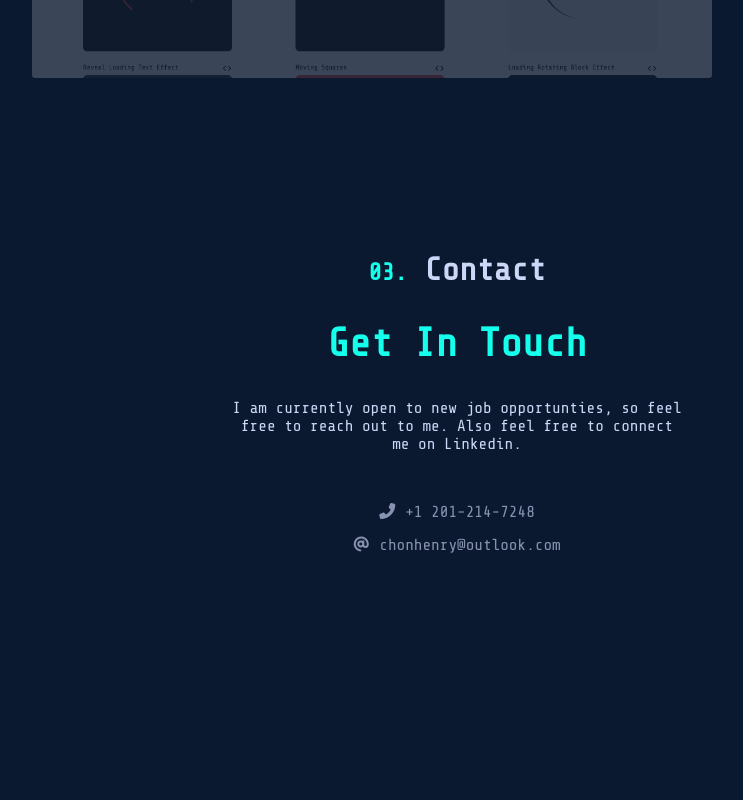
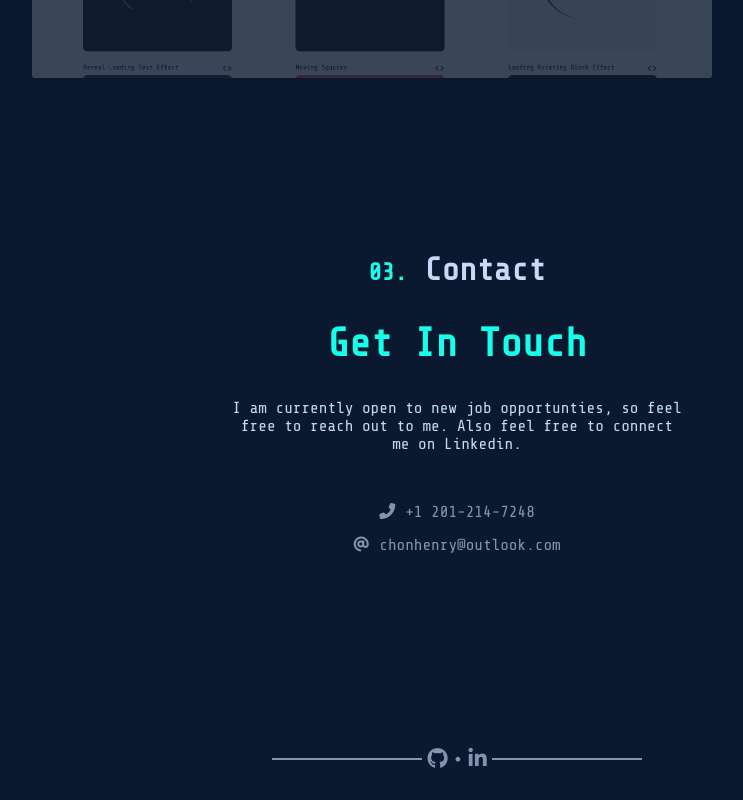
Before and after one commit to chonhenry/henry-portfolio, a React (Create React App) app: page / in a window 1280 px wide. Shown: the part 2486-3286 px from the top of the page, without its empty margins (183-926 px from the left). Before the commit the page ends 3205 px from the top, so only its background shows below. Built offline with nearby package versions, Linux system fonts and the light colour scheme.

Commit message:
added footer

```diff
--- a/src/App.js
+++ b/src/App.js
@@ -4,6 +4,7 @@ import About from "./components/About";
 import Experience from "./components/Experience";
 import Project from "./components/Project";
 import Contact from "./components/Contact";
+import Footer from "./components/Footer";
 import { projects } from "./assets/data";
 import { Divider } from "antd";
 
@@ -24,6 +25,8 @@ function App() {
       </section>
 
       <Contact />
+
+      <Footer />
     </div>
   );
 }
--- a/src/components/Contact.css
+++ b/src/components/Contact.css
@@ -29,3 +29,9 @@
 .fa-at {
   margin-right: 10px;
 }
+
+@media (max-width: 550px) {
+  .contact-texts {
+    width: 80vw;
+  }
+}
--- /dev/null
+++ b/src/components/Footer.css
@@ -0,0 +1,43 @@
+.footer {
+  margin: 30px 20px;
+  position: relative;
+  display: flex;
+  justify-content: center;
+}
+
+.footer-link {
+  color: var(--secondary-text-color);
+}
+
+.fa-circle {
+  margin: 0 8px;
+  color: var(--secondary-text-color);
+  font-size: 0.3rem;
+  display: flex;
+  justify-content: center;
+  align-items: center;
+}
+
+.footer .fa-github,
+.footer .fa-linkedin-in {
+  font-size: 1.3rem;
+}
+
+.footer::before,
+.footer::after {
+  content: "";
+  width: 150px;
+  height: 2px;
+  position: absolute;
+  top: 50%;
+  transform: translateY(-100%);
+  background-color: var(--secondary-text-color);
+}
+
+.footer::before {
+  right: 110%;
+}
+
+.footer::after {
+  left: 110%;
+}
--- /dev/null
+++ b/src/components/Footer.js
@@ -0,0 +1,18 @@
+import React from "react";
+import "./Footer.css";
+
+const Footer = () => {
+  return (
+    <footer className="footer">
+      <a className="footer-link" href="">
+        <i class="fab fa-github"></i>
+      </a>
+      <i class="fas fa-circle"></i>
+      <a className="footer-link" href="">
+        <i class="fab fa-linkedin-in"></i>
+      </a>
+    </footer>
+  );
+};
+
+export default Footer;
```
